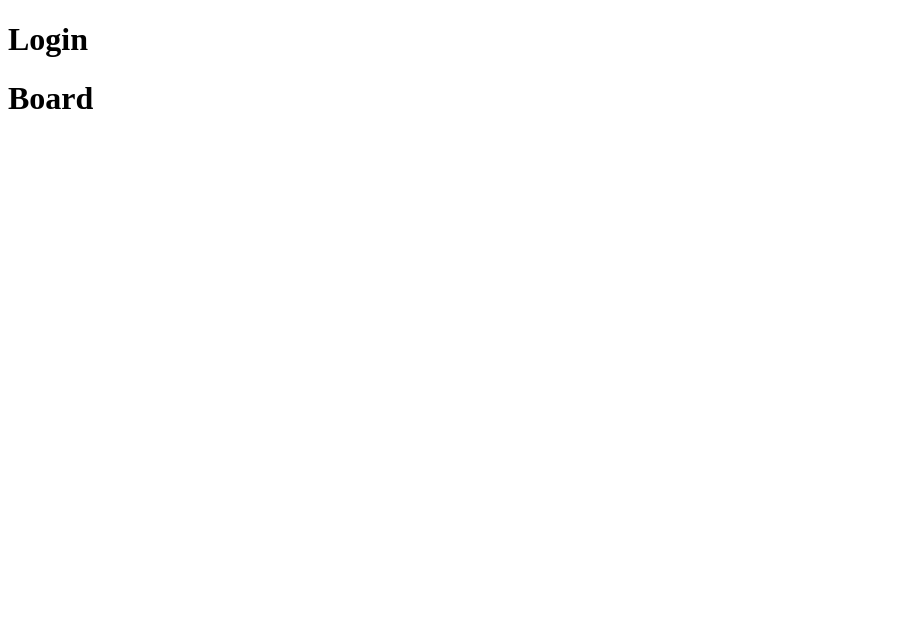
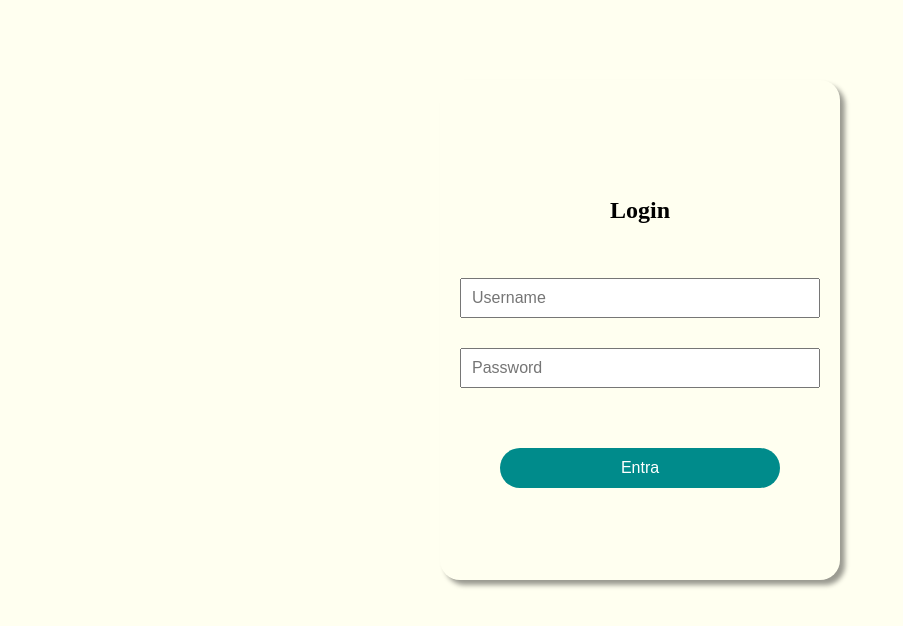
Before and after one commit to ShecktorS/control-board, a React (Vite) app: page / in a window 1280 px wide. Shown: the top 626 px of the page, without its empty margins (0-903 px from the left). Built offline with nearby package versions, Linux system fonts and the light colour scheme.

Commit message:
login created

```diff
--- a/src/App.jsx
+++ b/src/App.jsx
@@ -1,13 +1,20 @@
 import { useState } from "react";
-import reactLogo from "./assets/react.svg";
-import viteLogo from "/vite.svg";
 import styles from "./App.module.scss";
 
+// ------import pages and components-------
+import LoginPage from "./pages/loginPage";
+
 function App() {
+  const [isLogged, setIsLogged] = useState(false);
   return (
     <div className={styles.App}>
-      <h1>Login</h1>
-      <h1>Board</h1>
+      {!isLogged ? (
+        <>
+          <LoginPage />
+        </>
+      ) : (
+        <h1>Board</h1>
+      )}
     </div>
   );
 }
--- /dev/null
+++ b/src/components/login/Login.jsx
@@ -0,0 +1,24 @@
+import styles from "./index.module.scss";
+
+const Login = () => {
+  return (
+    <form action="" className={styles.Login}>
+      <h3>Login</h3>
+      <input
+        type="text"
+        className={styles.username}
+        placeholder="Username"
+        required
+      />
+      <input
+        type="text"
+        className={styles.password}
+        placeholder="Password"
+        required
+      />
+      <input type="submit" className={styles.submitButton} value="Entra" />
+    </form>
+  );
+};
+
+export default Login;
--- /dev/null
+++ b/src/components/login/index.jsx
@@ -0,0 +1,3 @@
+import Login from "./Login";
+
+export default Login;
--- /dev/null
+++ b/src/components/login/index.module.scss
@@ -0,0 +1,44 @@
+.Login {
+  height: 500px;
+  width: 400px;
+  border-radius: 20px;
+  box-shadow: 5px 5px 5px rgba(0, 0, 0, 0.4);
+
+  display: flex;
+  flex-direction: column;
+  justify-content: center;
+  align-items: center;
+  gap: 30px;
+
+  h3 {
+    font-size: 1.5em;
+    color: black;
+  }
+
+  input {
+    box-sizing: border-box;
+    height: 40px;
+    width: 90%;
+    font-size: 1em;
+  }
+
+  .username,
+  .password {
+    padding-left: 10px;
+    outline-color: darkcyan;
+  }
+
+  input:nth-last-child(1) {
+    margin-top: 30px;
+    width: 70%;
+    border-radius: 20px;
+    border: none;
+    background-color: darkcyan;
+    color: white;
+    cursor: pointer;
+
+    &:hover {
+      background-color: rgb(2, 162, 162);
+    }
+  }
+}
--- a/src/index.css
+++ b/src/index.css
@@ -0,0 +1,3 @@
+body {
+  background-color: ivory;
+}
--- /dev/null
+++ b/src/pages/loginPage/LoginPage.jsx
@@ -0,0 +1,12 @@
+import styles from "./index.module.scss";
+import Login from "../../components/login";
+
+const LoginPage = () => {
+  return (
+    <div className={styles.LoginPage}>
+      <Login />
+    </div>
+  );
+};
+
+export default LoginPage;
--- /dev/null
+++ b/src/pages/loginPage/index.jsx
@@ -0,0 +1,3 @@
+import LoginPage from "./LoginPage";
+
+export default LoginPage;
--- /dev/null
+++ b/src/pages/loginPage/index.module.scss
@@ -0,0 +1,5 @@
+.LoginPage {
+  display: grid;
+  place-items: center;
+  margin: 10vh 0;
+}
```
